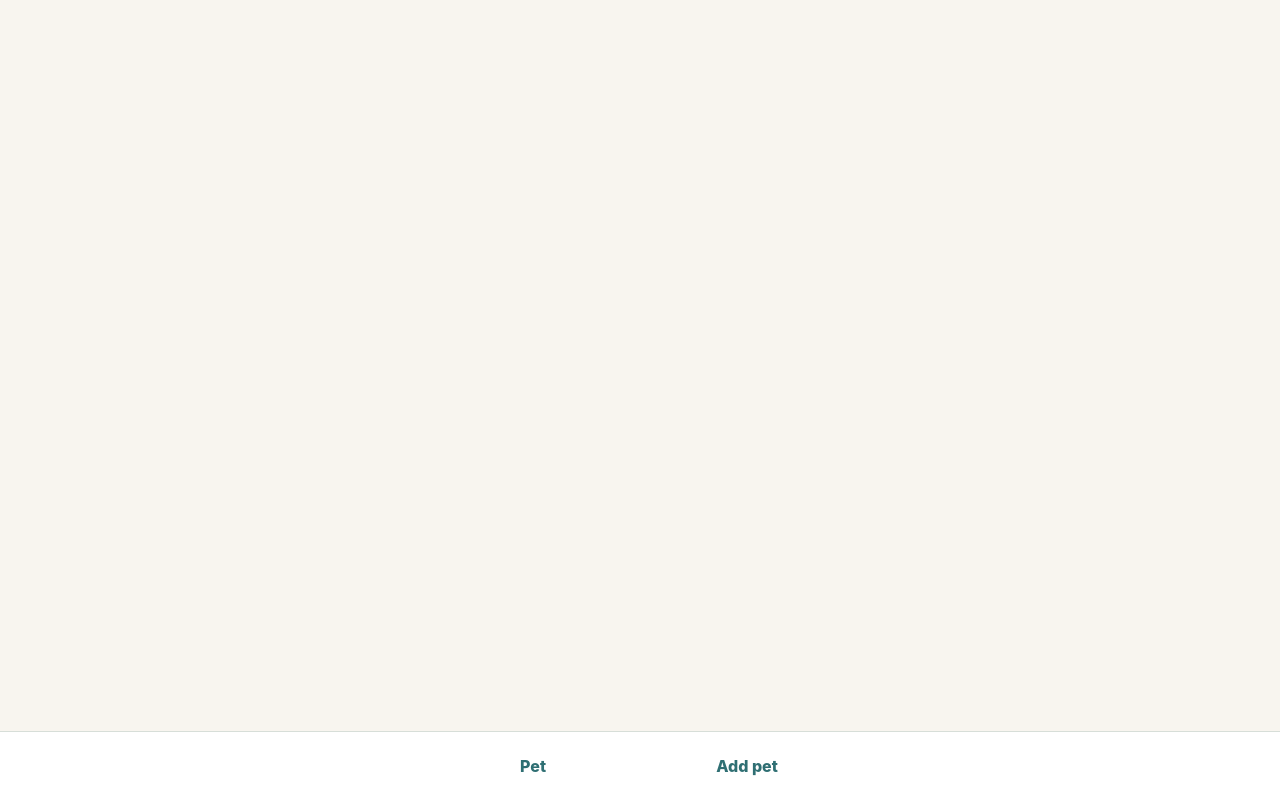
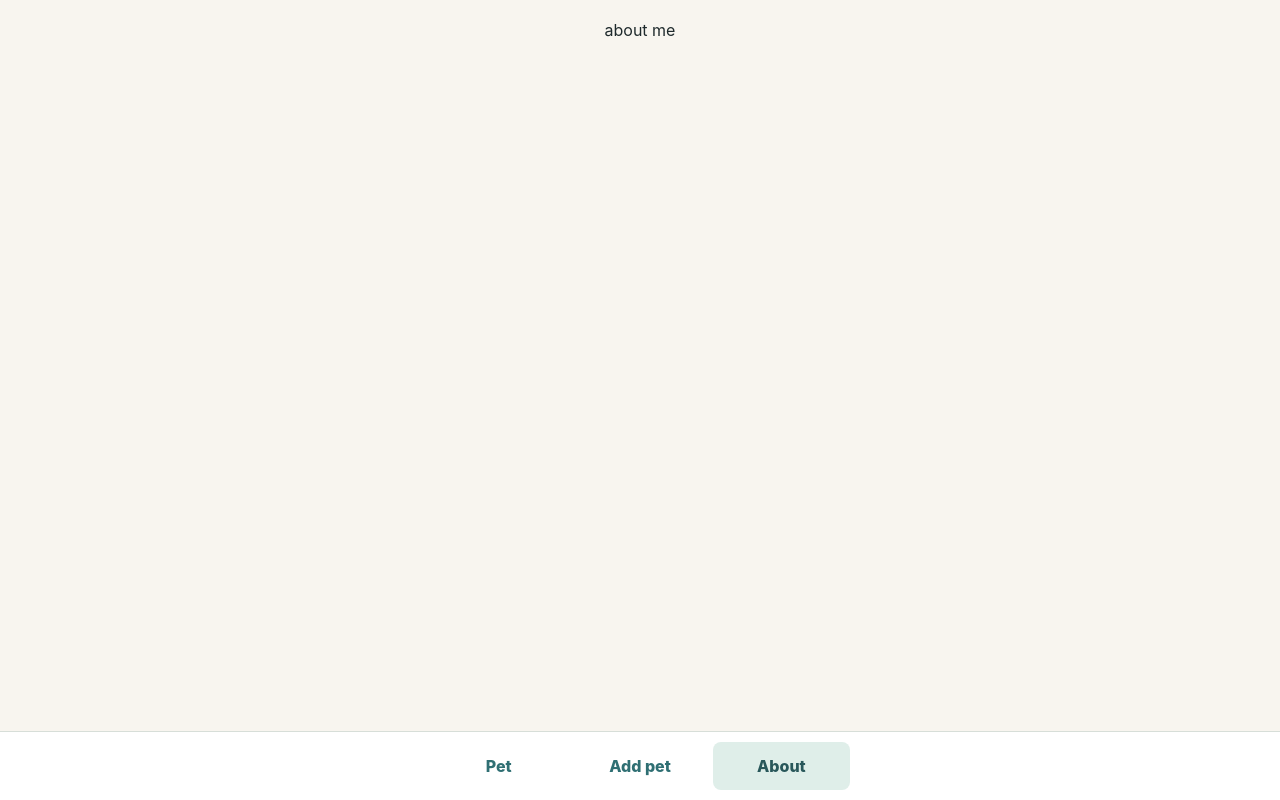
Before and after one commit to LadyLockheed/pet-pwa, a React (Vite) app: page /about in a window 1280 px wide. Before the commit this address had no page. Built offline with nearby package versions, Linux system fonts and the light colour scheme.

Commit message:
Create and wire route for boilerplate About page

```diff
--- a/src/App.tsx
+++ b/src/App.tsx
@@ -3,6 +3,7 @@ import Layout from './components/Layout';
 import AddPetForm from './components/AddPetForm';
 import PetsOverview from './components/PetsOverview';
 import { petType, type Pet } from './db';
+import About from './components/About';
 
 //TODO byt ut age till födelsedag och visa ålder utifrån den istället
 const pets: Pet[] = [
@@ -34,6 +35,7 @@ function App() {
 					<Route path="/" element={<PetsOverview pets={pets} />} />
 					<Route path="/add-pet" element={<AddPetForm />} />
 					<Route path="/pets-overview" element={<Navigate to="/" replace />} />
+					<Route path="/about" element={<About />} />
 				</Routes>
 			</Layout>
 		</BrowserRouter>
--- /dev/null
+++ b/src/components/About.tsx
@@ -0,0 +1,3 @@
+export default function About() {
+	return <div>about me</div>;
+}
--- a/src/components/BottomNav.tsx
+++ b/src/components/BottomNav.tsx
@@ -13,6 +13,10 @@ const navItems: Array<{
 		label: 'Add pet',
 		to: '/add-pet',
 	},
+	{
+		label: 'About',
+		to: '/about',
+	},
 ];
 
 export default function BottomNav() {
@@ -20,11 +24,7 @@ export default function BottomNav() {
 		<Nav aria-label="Primary navigation">
 			<NavInner>
 				{navItems.map((item) => (
-					<NavLink
-						key={item.to}
-						to={item.to}
-						end={item.to === '/'}
-					>
+					<NavLink key={item.to} to={item.to} end={item.to === '/'}>
 						{item.label}
 					</NavLink>
 				))}
@@ -49,8 +49,8 @@ const Nav = styled.nav({
 
 const NavInner = styled.div({
 	display: 'grid',
-	gridTemplateColumns: 'repeat(2, minmax(0, 1fr))',
-	gap: '8px',
+	gridTemplateColumns: 'repeat(3, minmax(0, 1fr))',
+	gap: '4px',
 	width: '100%',
 	maxWidth: '420px',
 });
```
